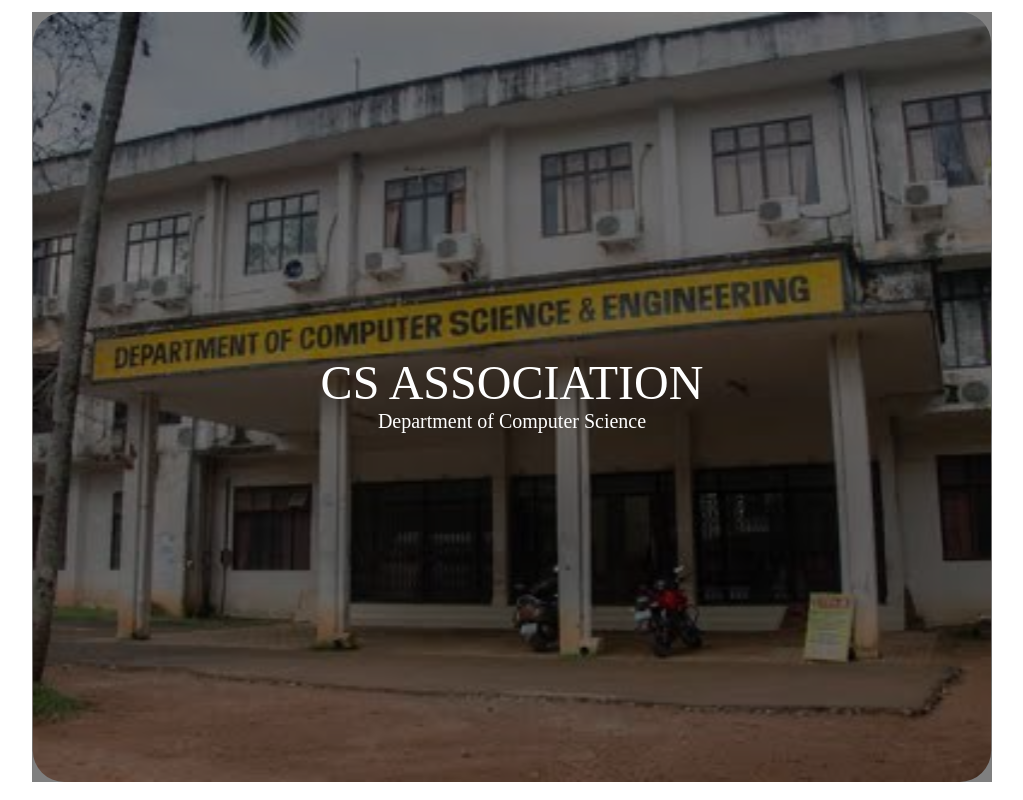
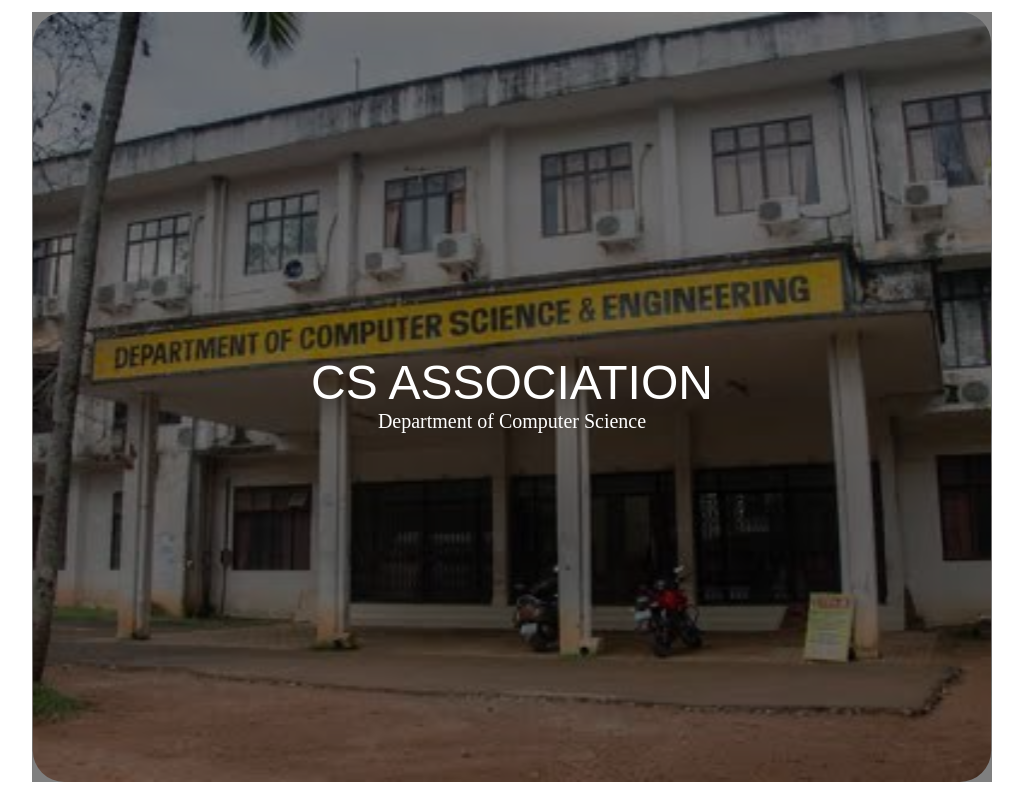
Before and after one commit to csacet/website_csa, a Next.js app: page /landing in a window 1280 px wide. Shown: the top 800 px of the page, without its empty margins (128-1151 px from the left). Built offline with nearby package versions, Linux system fonts and the light colour scheme.

Commit message:
css landing

```diff
--- a/src/app/globals.css
+++ b/src/app/globals.css
@@ -19,13 +19,13 @@
 
   @font-face {
     font-family: 'Bricolage Grotesque';
-    src: url('/src/app/fonts/BricolageGrotesque_24pt-Bold.ttf') format('ttf');
+    src: url('/fonts/BricolageGrotesque_24pt-Bold.ttf') format('ttf');
     font-weight: 700;
     font-style: normal;
   }
   @font-face {
     font-family: 'Bruno Ace SC';
-    src: url('/fonts/BrunoAce-Regular.ttf') format('ttf');
+    src: url('/fonts/BrunoAceSC-Regular.ttf') format('ttf');
     font-weight: 400;
     font-style: normal;
   }
--- a/src/pages/landing.tsx
+++ b/src/pages/landing.tsx
@@ -11,7 +11,7 @@ export default function Landing() {
                 <Image src={landingImg2} alt="Dept" className="w-full" />
                 <div className="absolute flex-col inset-0 bg-black bg-opacity-50 flex items-center justify-center transition-opacity duration-300">
                     <div className="text-white text-5xl font-secondary uppercase">CS Association</div>
-                    <div className="text-white text-xl font-secondary">Department of Computer Science</div>
+                    <div className="text-white text-xl font-primary">Department of Computer Science</div>
                 </div>
             </div>
 
--- a/tailwind.config.ts
+++ b/tailwind.config.ts
@@ -10,7 +10,7 @@ const config: Config = {
     extend: {
       fontFamily: {
         primary: ['Bricolage Grotesque'],
-        secondary: ['Bruno Ace SC'],
+        secondary: ['Bruno Ace SC', 'sans-serif'],
       },
       fontSize: {
         base: ['20px', '24px'], // 20px font with 24px line height
```
Also changed, not shown: src/app/fonts/BrunoAce-Regular.ttf (deleted), src/app/fonts/BrunoAceSC-Regular.ttf (added).
